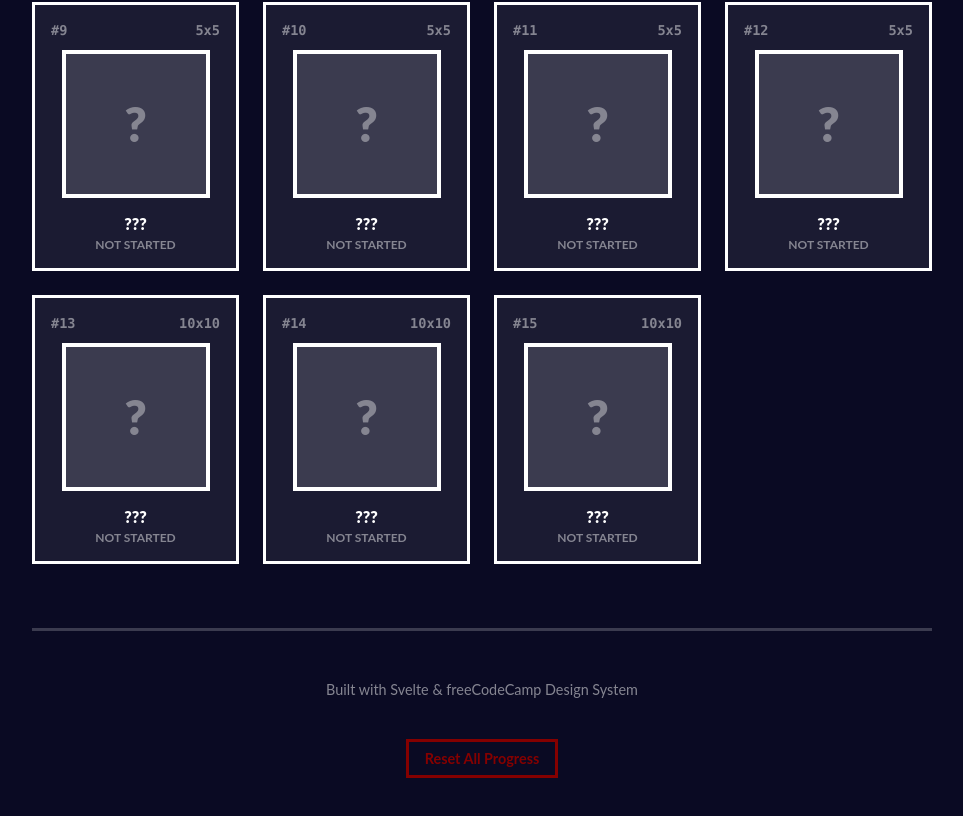
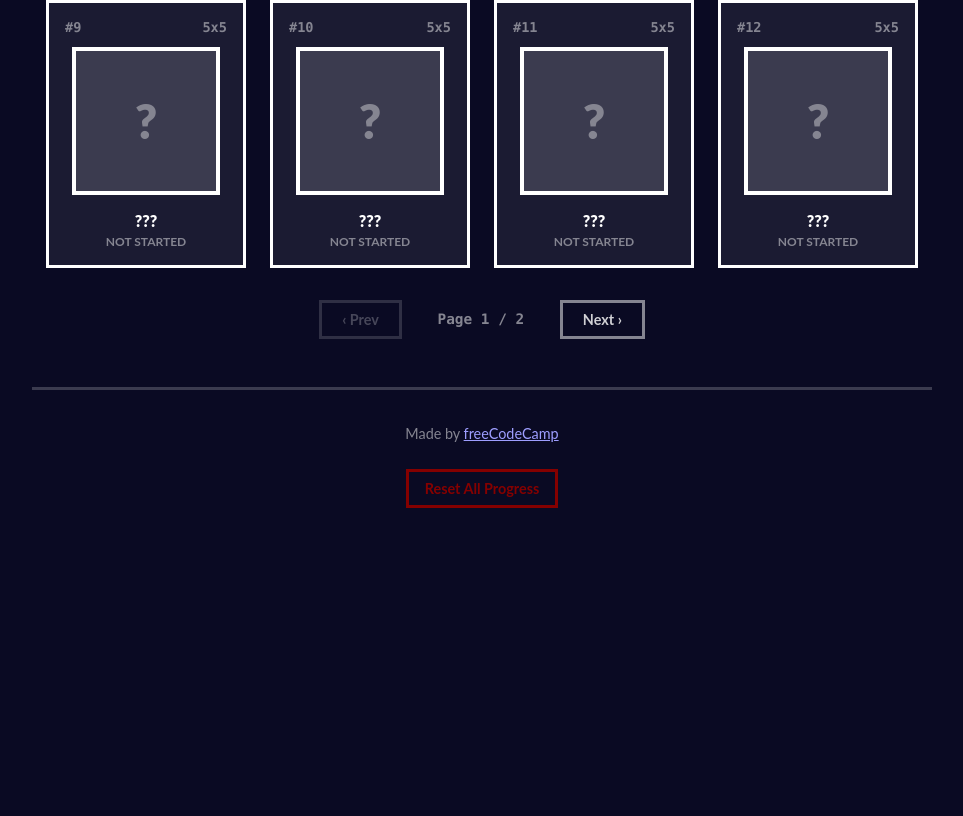
Before and after one commit to scissorsneedfoodtoo/nonograms, a Svelte app: page / in a window 1280 px wide. Shown: the part 880-1696 px from the top of the page, without its empty margins (158-1121 px from the left). After the commit the page ends 1452 px from the top, so only its background shows below. Built offline with nearby package versions, Linux system fonts and the light colour scheme.

Commit message:
feat: add pagination and slight styling fixes

```diff
--- a/src/App.svelte
+++ b/src/App.svelte
@@ -6,10 +6,18 @@
   import type { Puzzle } from './lib/types';
   import { getProgress, clearAllProgress } from './lib/storage';
 
+  const PUZZLES_PER_PAGE = 12;
+
   let view = $state<'level-select' | 'game'>('level-select');
   let selectedPuzzle = $state<Puzzle | null>(null);
   let userProgress = $state(getProgress());
   let showResetConfirm = $state(false);
+  let currentPage = $state(0);
+
+  const totalPages = $derived(Math.ceil(ALL_PUZZLES.length / PUZZLES_PER_PAGE));
+  const visiblePuzzles = $derived(
+    ALL_PUZZLES.slice(currentPage * PUZZLES_PER_PAGE, (currentPage + 1) * PUZZLES_PER_PAGE)
+  );
 
   function selectPuzzle(puzzle: Puzzle) {
     selectedPuzzle = puzzle;
@@ -34,21 +42,55 @@
     <div class="level-select-container">
       <header class="fcc-header">
         <h1>Nonogram Puzzles</h1>
-        <p>Challenge yourself with these logic puzzles. Accurate moves earn you the fastest times!</p>
+        <p>
+          Challenge yourself with these logic puzzles. Accurate moves earn you the fastest times!
+        </p>
       </header>
 
       <div class="puzzle-grid">
-        {#each ALL_PUZZLES as puzzle (puzzle.id)}
+        {#each visiblePuzzles as puzzle (puzzle.id)}
           {@const stats = userProgress.stats[puzzle.id]}
           {@const inProgress = userProgress.inProgress[puzzle.id]}
           {@const completed = !!stats?.completed}
 
-          <PuzzleCard {puzzle} {stats} inProgress={!!inProgress} {completed} onclick={() => selectPuzzle(puzzle)} />
+          <PuzzleCard
+            {puzzle}
+            {stats}
+            inProgress={!!inProgress}
+            {completed}
+            onclick={() => selectPuzzle(puzzle)}
+          />
         {/each}
       </div>
 
+      {#if totalPages > 1}
+        <div class="pagination">
+          <button
+            class="page-btn"
+            onclick={() => (currentPage -= 1)}
+            disabled={currentPage === 0}
+            aria-label="Previous page"
+          >
+            &lsaquo; Prev
+          </button>
+          <span class="page-indicator">Page {currentPage + 1} / {totalPages}</span>
+          <button
+            class="page-btn"
+            onclick={() => (currentPage += 1)}
+            disabled={currentPage === totalPages - 1}
+            aria-label="Next page"
+          >
+            Next &rsaquo;
+          </button>
+        </div>
+      {/if}
+
       <footer class="fcc-footer">
-        <p>Built with Svelte & freeCodeCamp Design System</p>
+        <span>
+          Made by <a href="https://www.freecodecamp.org/" target="_blank" rel="noopener noreferrer"
+            >freeCodeCamp</a
+          >
+        </span>
         <button class="reset-all-btn" onclick={() => (showResetConfirm = true)}>
           Reset All Progress
         </button>
@@ -110,10 +152,50 @@
 
   .puzzle-grid {
     display: grid;
-    grid-template-columns: repeat(auto-fill, minmax(180px, 1fr));
+    grid-template-columns: repeat(auto-fill, minmax(180px, 200px));
+    justify-content: center;
     gap: 1.5rem;
     width: 100%;
-    margin-bottom: 4rem;
+    margin-bottom: 2rem;
+  }
+
+  .pagination {
+    display: flex;
+    align-items: center;
+    gap: 1.5rem;
+    margin-bottom: 3rem;
+  }
+
+  .page-btn {
+    background: transparent;
+    border: 3px solid var(--gray-45);
+    color: var(--gray-15);
+    font-size: 0.9rem;
+    font-weight: 700;
+    padding: 8px 20px;
+    cursor: pointer;
+    transition:
+      border-color 0.1s,
+      color 0.1s;
+  }
+
+  .page-btn:hover:not(:disabled) {
+    border-color: var(--yellow-gold);
+    color: var(--yellow-gold);
+  }
+
+  .page-btn:disabled {
+    opacity: 0.3;
+    cursor: not-allowed;
+  }
+
+  .page-indicator {
+    font-family: var(--font-mono);
+    color: var(--gray-45);
+    font-size: 0.9rem;
+    font-weight: 700;
+    min-width: 110px;
+    text-align: center;
   }
 
   .fcc-footer {
@@ -143,5 +225,4 @@
     background: var(--error-red);
     color: var(--gray-00);
   }
-
 </style>
```
Also changed, not shown: src/Nonogram.svelte (+1 -8 lines).
